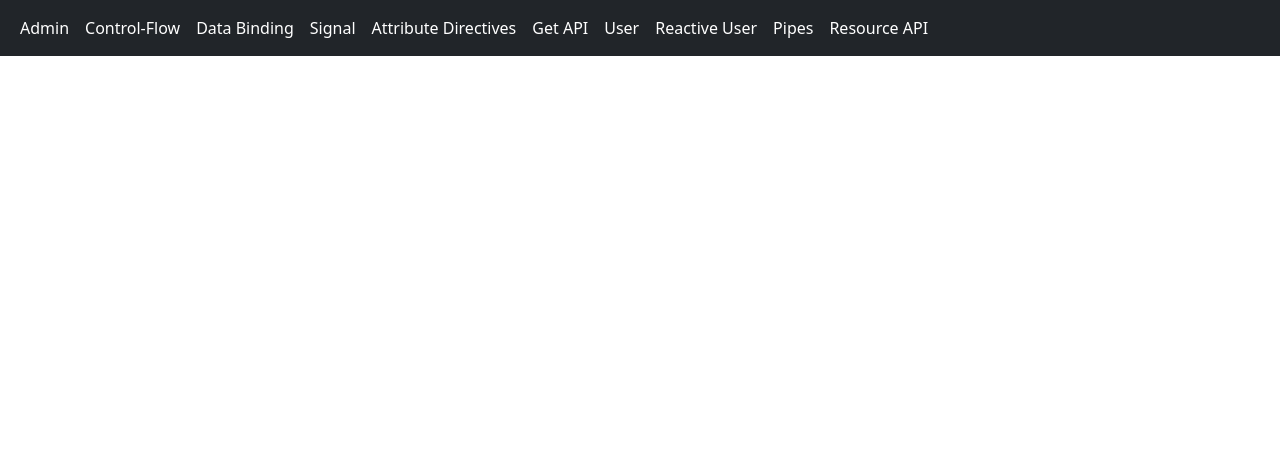
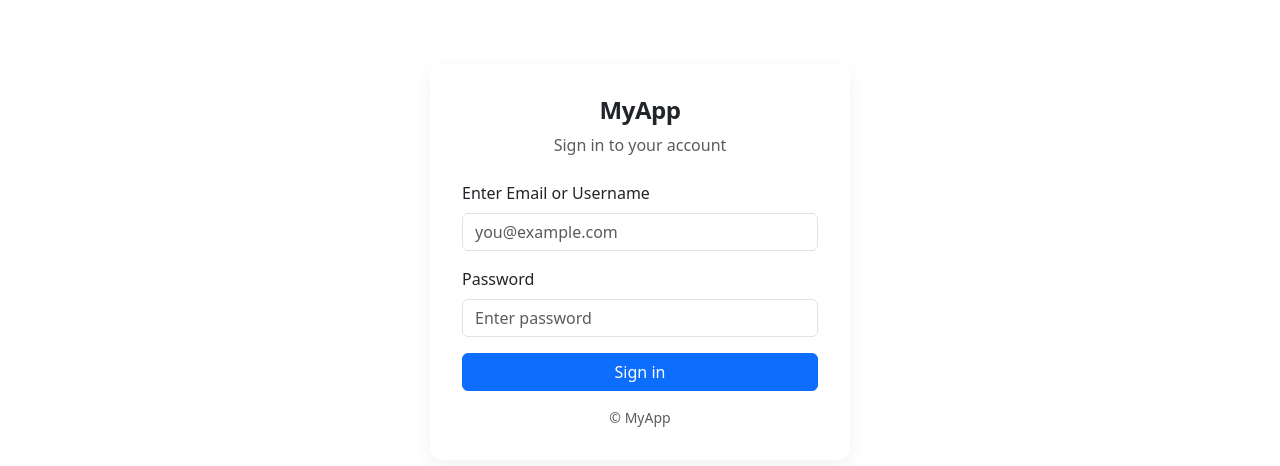
Before and after one commit to Zanna-dev/angular-v20-tutorial-01, an Angular app: page /login in a window 1280 px wide. Before the commit this address led to /. Shown: the top 466 px of the page. Built offline with nearby package versions, Linux system fonts and the light colour scheme.

Commit message:
Create a Hard Code Login

```diff
--- a/src/app/app.html
+++ b/src/app/app.html
@@ -1,61 +1,3 @@
-<!-- <h1>Welcome</h1>
-
-<table style="width: 100%;">
-    <tr>
-        <td>
-            <app-admin></app-admin>
-        </td>
-        <td>
-         <app-user></app-user>
-        </td>
-        <td>
-            <app-data-binding></app-data-binding>
-        </td>
-    </tr>
-</table>
-
-<app-data-binding></app-data-binding>
-<app-signal-ex> </app-signal-ex>
-<app-control-flow></app-control-flow> -->
 
 
-
-
-<nav class="navbar navbar-expand-sm bg-dark navbar-dark">
-    <div class="container-fluid">
-        <ul class="navbar-nav">
-            <li class="nav-item">
-                <a class="nav-link active" routerLink="admin" routerLinkActive="active">Admin</a>
-            </li>
-            <li class="nav-item">
-                <a class="nav-link active" routerLink="control-flow-statement">Control-Flow</a>
-            </li>
-            <li class="nav-item">
-                <a class="nav-link active" routerLink="databinding">Data Binding</a>
-            </li>
-            <li class="nav-item">
-                <a class="nav-link active" routerLink="signal">Signal</a>
-            </li>
-            <li class="nav-item">
-                <a class="nav-link active" routerLink="attDirectives">Attribute Directives</a>
-            </li>
-            <li class="nav-item">
-                <a class="nav-link active" routerLink="getApi">Get API</a>
-            </li>
-            <li class="nav-item">
-                <a class="nav-link active" routerLink="user">User</a>
-            </li>
-            <li class="nav-item">
-                <a class="nav-link active" routerLink="reactive-user">Reactive User</a>
-            </li>
-            <li class="nav-item">
-                <a class="nav-link active" routerLink="pipe-ex">Pipes</a>
-            </li>
-            <li class="nav-item">
-                <a class="nav-link active" routerLink="resource-api">Resource API</a>
-            </li>
-        </ul>
-    </div>
-</nav>
-
 <router-outlet />
--- /dev/null
+++ b/src/app/components/layout/layout.html
@@ -0,0 +1,78 @@
+<!-- <h1>Welcome</h1>
+
+<table style="width: 100%;">
+    <tr>
+        <td>
+            <app-admin></app-admin>
+        </td>
+        <td>
+         <app-user></app-user>
+        </td>
+        <td>
+            <app-data-binding></app-data-binding>
+        </td>
+    </tr>
+</table>
+
+<app-data-binding></app-data-binding>
+<app-signal-ex> </app-signal-ex>
+<app-control-flow></app-control-flow> -->
+
+
+
+
+<nav class="navbar navbar-expand-sm bg-dark navbar-dark bg-dark">
+    <div class="container-fluid">
+        <a class="navbar-brand" href="javascript:void(0)">Logo</a>
+        <button class="navbar-toggler" type="button" data-bs-toggle="collapse" data-bs-target="#mynavbar">
+            <span class="navbar-toggler-icon"></span>
+        </button>
+        <div class="collapse navbar-collapse" id="mynavbar">
+            <ul class="navbar-nav me-auto">
+                <li class="nav-item">
+                    <a class="nav-link active" routerLink="admin" routerLinkActive="active">Admin</a>
+                </li>
+                <li class="nav-item">
+                    <a class="nav-link active" routerLink="control-flow-statement">Control-Flow</a>
+                </li>
+                <li class="nav-item">
+                    <a class="nav-link active" routerLink="databinding">Data Binding</a>
+                </li>
+                <li class="nav-item">
+                    <a class="nav-link active" routerLink="signal">Signal</a>
+                </li>
+                <!-- <li class="nav-item">
+                    <a class="nav-link active" routerLink="attDirectives">Attribute Directives</a>
+                </li>
+                <li class="nav-item">
+                    <a class="nav-link active" routerLink="getApi">Get API</a>
+                </li>
+                <li class="nav-item">
+                    <a class="nav-link active" routerLink="user">User</a>
+                </li>
+                <li class="nav-item">
+                    <a class="nav-link active" routerLink="reactive-user">Reactive User</a>
+                </li>
+                <li class="nav-item">
+                    <a class="nav-link active" routerLink="pipe-ex">Pipes</a>
+                </li>
+                <li class="nav-item">
+                    <a class="nav-link active" routerLink="resource-api">Resource API</a>
+                </li> -->
+                <!-- <li class="nav-item">
+                    <a class="nav-link active" routerLink="login">Login</a>
+                </li> -->
+            </ul>
+            <form class="d-flex">
+                @if (loggedUserName == '') {
+                <button class="btn btn-primary" routerLink="login" type="button">Login</button>
+                } @else {
+                <button class="btn btn-warning" type="button">{{loggedUserName}}</button>
+                <button class="btn btn-primary" (click)="onLogOff()" type="button">LogOff</button>
+                }
+            </form>
+        </div>
+
+    </div>
+</nav>
+<router-outlet />
--- /dev/null
+++ b/src/app/components/layout/layout.ts
@@ -0,0 +1,40 @@
+import { Component, inject } from '@angular/core';
+import { Master } from '../../services/master';
+import { Router, RouterLink, RouterOutlet } from '@angular/router';
+
+@Component({
+  selector: 'app-layout',
+  imports: [RouterOutlet, RouterLink],
+  templateUrl: './layout.html',
+  styleUrl: './layout.css',
+})
+export class Layout {
+  loggedUserName: string = "";
+  router = inject(Router);
+
+  constructor(private masterService: Master) {
+    this.readLoggedData();
+    this.masterService.onLogin.subscribe(res => {
+      this.readLoggedData();
+      // if (res) {
+      //   this.loggedUserName = "Admin";
+      // }
+    })
+
+  }
+
+  readLoggedData() {
+    const loggedData = localStorage.getItem("angular20User");
+    if (loggedData !== null) {
+      this.loggedUserName = loggedData;
+    }
+  }
+
+  onLogOff() {
+    localStorage.removeItem("angular20User");
+    this.readLoggedData();
+    this.loggedUserName = "";
+    this.router.navigateByUrl("/login");
+  }
+
+}
--- /dev/null
+++ b/src/app/components/login/login.css
@@ -0,0 +1,18 @@
+body {
+    background: #f3f4f6;
+    font-family: system-ui, -apple-system, BlinkMacSystemFont, 'Segoe UI', Roboto, 'Helvetica Neue', Arial;
+}
+
+.login-card {
+    max-width: 420px;
+    margin: 8vh auto;
+    padding: 2rem;
+    border-radius: .75rem;
+    background: #fff;
+    box-shadow: 0 6px 20px rgba(2, 6, 23, 0.06)
+}
+
+.brand {
+    font-weight: 600;
+    letter-spacing: -0.02em
+}
--- /dev/null
+++ b/src/app/components/login/login.html
@@ -0,0 +1,39 @@
+<main class="container">
+<div class="login-card">
+<div class="text-center mb-4">
+<div class="brand h4">MyApp</div>
+<p class="mb-0 text-muted">Sign in to your account</p>
+</div>
+
+
+<form aria-label="Simple login form">
+<div class="mb-3">
+<label for="email" class="form-label">Enter Email or Username</label>
+<input id="email" type="email" [(ngModel)]="loginObj.userName" name="userName" class="form-control" placeholder="you@example.com" required autocomplete="email">
+</div>
+
+
+<div class="mb-3">
+<label for="password" class="form-label">Password</label>
+<input id="password" type="password" [(ngModel)]="loginObj.password" name="password" class="form-control" placeholder="Enter password" required autocomplete="current-password">
+</div>
+
+
+<!-- <div class="d-flex justify-content-between align-items-center mb-3">
+<div class="form-check">
+<input class="form-check-input" type="checkbox" id="remember">
+<label class="form-check-label" for="remember">Remember me</label>
+</div>
+<a href="#" class="small">Forgot?</a>
+</div> -->
+
+
+<div class="d-grid">
+<button type="button" class="btn btn-primary" (click)="onLogin()">Sign in</button>
+</div>
+</form>
+
+
+<p class="text-center text-muted small mt-3 mb-0">© <span id="year"></span> MyApp</p>
+</div>
+</main>
--- /dev/null
+++ b/src/app/components/login/login.ts
@@ -0,0 +1,36 @@
+import { Component, inject } from '@angular/core';
+import { FormsModule } from '@angular/forms';
+import { Router } from '@angular/router';
+import { Master } from '../../services/master';
+
+@Component({
+  selector: 'app-login',
+  imports: [FormsModule],
+  templateUrl: './login.html',
+  styleUrl: './login.css',
+})
+export class Login {
+
+
+  loginObj: any = {
+    userName: "",
+    password: ""
+  }
+
+  router = inject(Router);
+  masterService = inject(Master);
+
+  onLogin() {
+    debugger
+   if(this.loginObj.userName == 'Admin' && this.loginObj.password == '112233') {
+    this.router.navigateByUrl("/admin");
+    localStorage.setItem("angular20User", 'Admin');
+    this.masterService.onLogin.next(true);
+    //  alert("Login Successful");
+   } else {
+     alert("Invalid Credentials");
+   }
+  }
+
+
+}
--- a/src/app/services/master.ts
+++ b/src/app/services/master.ts
@@ -1,5 +1,6 @@
 import { HttpClient } from '@angular/common/http';
 import { Injectable } from '@angular/core';
+import { Subject } from 'rxjs';
 
 @Injectable({
   providedIn: 'root',
@@ -7,6 +8,8 @@ import { Injectable } from '@angular/core';
 export class Master {
 
   appName = "Angular";
+
+  onLogin:Subject<boolean> = new Subject<boolean>();
 
   constructor(private http: HttpClient) { }
 
```
Also changed, not shown: src/app/app.routes.ts (+22 -1 lines), src/app/app.ts (+27 -0 lines), src/app/components/layout/layout.css (added), 2 other files (tests, documents, lock files or other folders).
